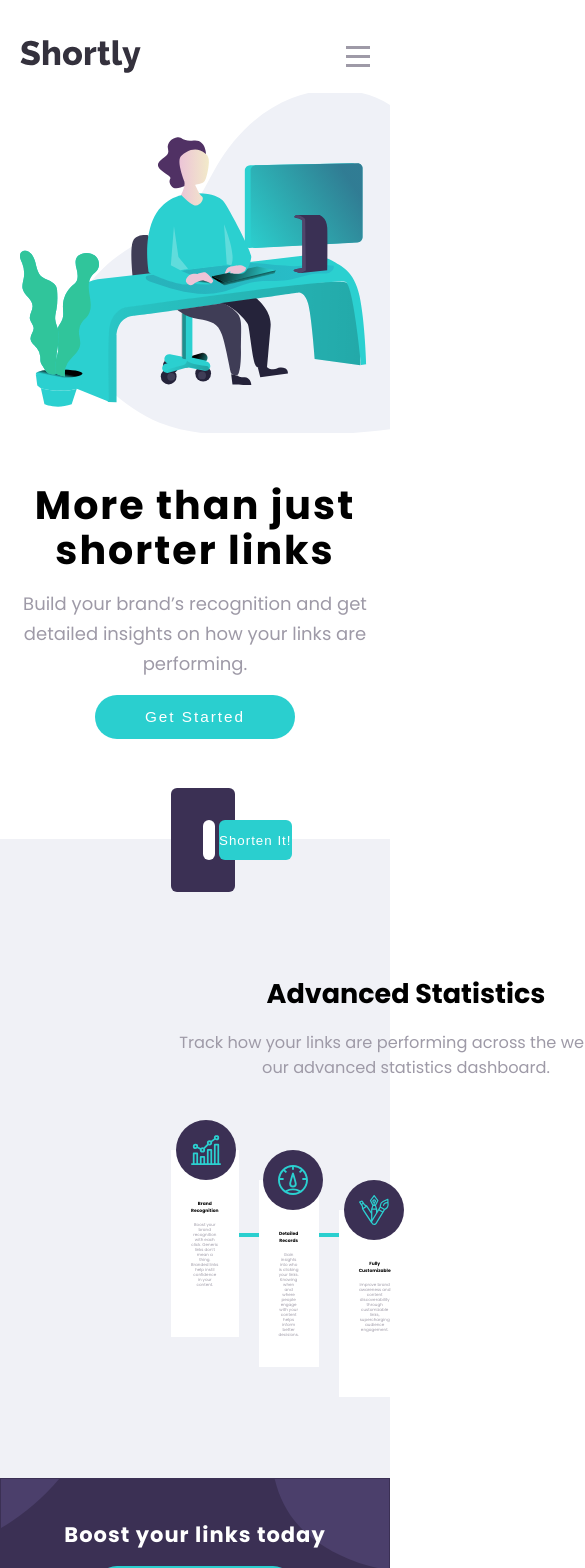
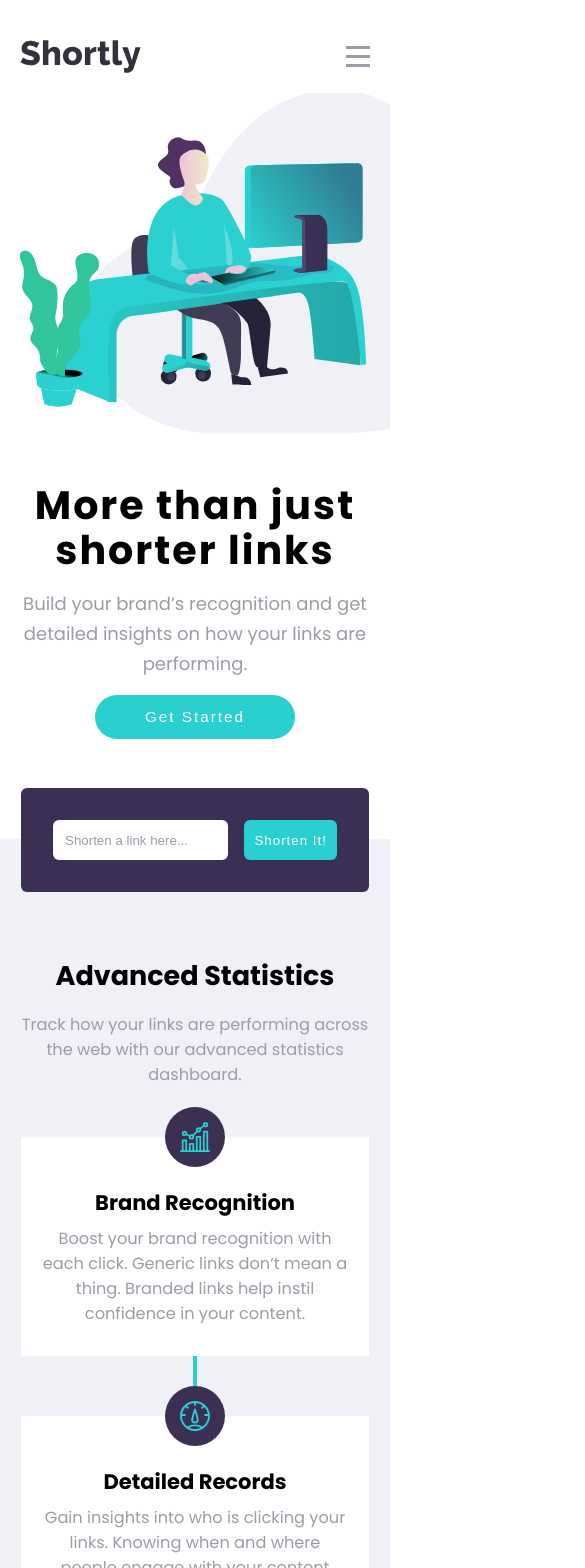
Before and after one commit to bmhan319/URL-Shortening, a React (Create React App) app: page / in a window 390 px wide. Shown: the top 1568 px of the page, 585 px wide, since content can reach past the window. Built offline with nearby package versions, Linux system fonts and the light colour scheme.

Commit message:
adjusted responsiveness for stats section

```diff
--- a/src/css/stats-section.css
+++ b/src/css/stats-section.css
@@ -71,10 +71,10 @@
   margin-top: 8px;
 }
 
-@media only screen and (min-width: 376px) {
+@media only screen and (min-width: 601px) {
   .sec2 {
     max-width: 1440px;
-    padding: 0 170px 80px;
+    padding: 0 40px 80px;
   }
 
   .stats-text-container {
@@ -119,13 +119,13 @@
   .vertical-line {
     width: 20px;
     height: 4px;
-    bottom: 100px;
+    bottom: 50px;
     right: -20px;
     transform: translate(0, 0%);
   }
 
   .vertical-line2 {
-    bottom: 130px;
+    bottom: 80px;
   }
 
   .window-title {
@@ -133,6 +133,20 @@
   }
   .window-text {
     font-size: 1.05vw;
+  }
+}
+
+@media only screen and (min-width: 901px) {
+  .sec2 {
+    padding: 0px 170px 80px;
+  }
+
+  .vertical-line {
+    bottom: 100px;
+  }
+
+  .vertical-line2 {
+    bottom: 130px;
   }
 }
 
```
